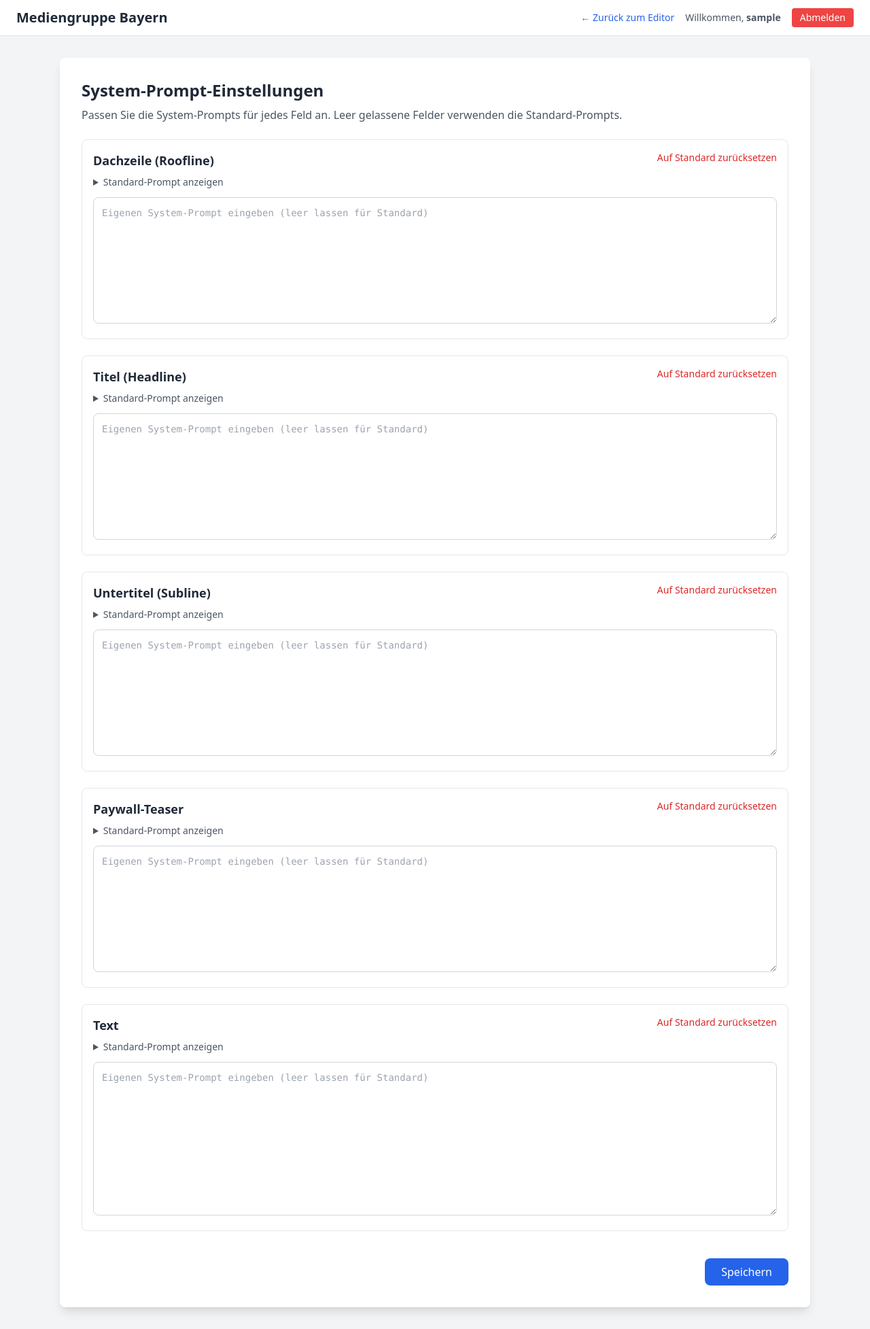
After one commit to Fierl/masterarbeit, a Flask app: page /settings/ in a window 1280 px wide. The commit adds this page. Shown: the whole page at 68% size. Run offline with Flask 3, Linux system fonts and the light colour scheme; the visitor is signed in with stand-in values (Sample User, id 1); some libraries are stand-ins or nearby versions.

Commit message:
Add settings functionality for custom system prompts; implement settings page and related JavaScript; update user model to support custom prompts

```diff
--- a/app.py
+++ b/app.py
@@ -5,6 +5,7 @@ from src.database import db
 from src.routes.articles import bp as articles_bp
 from src.routes.auth import bp as auth_bp
 from src.routes.chat import bp as chat_bp
+from src.routes.settings import settings_bp
 import src.models.User as _u
 import src.models.Article as _a
 import src.models.Chat as _c
@@ -31,6 +32,7 @@ def load_user(user_id):
 app.register_blueprint(articles_bp)
 app.register_blueprint(auth_bp)
 app.register_blueprint(chat_bp)
+app.register_blueprint(settings_bp)
 
 
 with app.app_context():
--- a/helper_scripts/create_user.py
+++ b/helper_scripts/create_user.py
@@ -9,8 +9,8 @@ import src.models.User as _u
 
 def create_user():
     with app.app_context():
-        username = "testuser"
-        raw_password = "password123"
+        username = "test"
+        raw_password = "test"
 
         if _u.User.query.filter_by(username=username).first():
             print("User already exists:", username)
--- a/src/routes/chat.py
+++ b/src/routes/chat.py
@@ -22,7 +22,7 @@ def generate_chat():
     if field_name not in ['headline', 'subline', 'roofline', 'text', 'teaser']:
         return jsonify({'error': 'Ungültiger field_name'}), 400
 
-    generated_content = generate_content(prompt, field_name=field_name, context=context)
+    generated_content = generate_content(prompt, field_name=field_name, context=context, user=current_user)
     chat = Chat(
         article_id=article_id,
         field_name=field_name,
--- /dev/null
+++ b/src/routes/settings.py
@@ -0,0 +1,91 @@
+from flask import Blueprint, request, jsonify, render_template
+from flask_login import login_required, current_user
+from src.database import db
+from src.prompts import SystemPrompts
+
+settings_bp = Blueprint('settings', __name__, url_prefix='/settings')
+
+
+@settings_bp.route('/')
+@login_required
+def settings_page():
+    return render_template('settings.html', username=current_user.username)
+
+
+@settings_bp.route('/api/system-prompts', methods=['GET'])
+@login_required
+def get_system_prompts():
+    custom_prompts = current_user.get_custom_prompts()
+
+    fields = ['roofline', 'headline', 'subline', 'teaser', 'text']
+    prompts = {}
+
+    for field in fields:
+        prompts[field] = {
+            'default': SystemPrompts.get_prompt(field),
+            'custom': custom_prompts.get(field, ''),
+            'using_custom': bool(custom_prompts.get(field))
+        }
+
+    return jsonify(prompts)
+
+
+@settings_bp.route('/api/system-prompts', methods=['POST'])
+@login_required
+def save_system_prompts():
+    try:
+        data = request.get_json()
+
+        if not data:
+            return jsonify({'error': 'Keine Daten übermittelt'}), 400
+
+        valid_fields = {'roofline', 'headline', 'subline', 'teaser', 'text'}
+        prompts_to_save = {}
+
+        for field, prompt_text in data.items():
+            if field not in valid_fields:
+                return jsonify({'error': f'Ungültiges Feld: {field}'}), 400
+
+            if prompt_text and prompt_text.strip():
+                prompts_to_save[field] = prompt_text.strip()
+
+        current_user.set_custom_prompts(prompts_to_save)
+        db.session.add(current_user)
+        db.session.commit()
+
+        return jsonify({
+            'message': 'System-Prompts erfolgreich gespeichert',
+            'saved_prompts': prompts_to_save
+        })
+
+    except Exception as e:
+        db.session.rollback()
+        return jsonify({'error': f'Fehler beim Speichern: {str(e)}'}), 500
+
+
+@settings_bp.route('/api/system-prompts/<field>', methods=['DELETE'])
+@login_required
+def delete_system_prompt(field):
+    try:
+        valid_fields = {'roofline', 'headline', 'subline', 'teaser', 'text'}
+
+        if field not in valid_fields:
+            return jsonify({'error': f'Ungültiges Feld: {field}'}), 400
+
+        prompts = current_user.get_custom_prompts()
+
+        if field in prompts:
+            del prompts[field]
+            current_user.set_custom_prompts(prompts)
+            db.session.commit()
+
+            return jsonify({
+                'message': f'Custom System-Prompt für {field} wurde gelöscht',
+                'field': field
+            })
+        else:
+            return jsonify({'message': f'Kein Custom System-Prompt für {field} vorhanden'}), 404
+
+    except Exception as e:
+        db.session.rollback()
+        return jsonify({'error': f'Fehler beim Löschen: {str(e)}'}), 500
--- a/src/services/article_service.py
+++ b/src/services/article_service.py
@@ -23,12 +23,10 @@ def get_articles(user_id=None):
     return articles
 
 def update_article(article_id, payload, user_id):
-    """Update an existing article"""
     article = Article.query.filter_by(id=article_id, user_id=user_id).first()
     if not article:
         return None
 
-    # Update fields if provided in payload
     if 'bulletpoints' in payload:
         article.bulletpoints = payload['bulletpoints']
     if 'roofline' in payload:
@@ -46,7 +44,6 @@ def update_article(article_id, payload, user_id):
     return article
 
 def hide_article(article_id, user_id):
-    """Soft delete an article by marking it as hidden"""
     article = Article.query.filter_by(id=article_id, user_id=user_id).first()
     if not article:
         return None
--- /dev/null
+++ b/static/js/settings.js
@@ -0,0 +1,165 @@
+// Settings page JavaScript
+let currentPrompts = {};
+
+// Load settings on page load
+document.addEventListener('DOMContentLoaded', async () => {
+  await loadSettings();
+
+  // Setup save button
+  const saveBtn = document.getElementById('saveBtn');
+  if (saveBtn) {
+    saveBtn.addEventListener('click', saveSettings);
+  }
+});
+
+async function loadSettings() {
+  const loadingIndicator = document.getElementById('loadingIndicator');
+  const settingsForm = document.getElementById('settingsForm');
+
+  try {
+    const response = await fetch('/settings/api/system-prompts');
+
+    if (!response.ok) {
+      throw new Error('Fehler beim Laden der Einstellungen');
+    }
+
+    const data = await response.json();
+    currentPrompts = data;
+
+    // Populate form with data
+    const fields = ['roofline', 'headline', 'subline', 'teaser', 'text'];
+
+    fields.forEach(field => {
+      const fieldData = data[field];
+
+      // Show default prompt
+      const defaultElement = document.getElementById(`default-${field}`);
+      if (defaultElement) {
+        defaultElement.textContent = fieldData.default;
+      }
+
+      // Show custom prompt if exists
+      const customElement = document.getElementById(`custom-${field}`);
+      if (customElement) {
+        customElement.value = fieldData.custom || '';
+      }
+    });
+
+    // Hide loading, show form
+    loadingIndicator.classList.add('hidden');
+    settingsForm.classList.remove('hidden');
+
+  } catch (error) {
+    console.error('Fehler beim Laden:', error);
+    showStatus('Fehler beim Laden der Einstellungen: ' + error.message, 'error');
+    loadingIndicator.classList.add('hidden');
+  }
+}
+
+async function saveSettings() {
+  const saveBtn = document.getElementById('saveBtn');
+  const originalText = saveBtn.textContent;
+
+  saveBtn.disabled = true;
+  saveBtn.textContent = 'Speichere...';
+
+  try {
+    const fields = ['roofline', 'headline', 'subline', 'teaser', 'text'];
+    const customPrompts = {};
+
+    fields.forEach(field => {
+      const customElement = document.getElementById(`custom-${field}`);
+      if (customElement && customElement.value.trim()) {
+        customPrompts[field] = customElement.value.trim();
+      }
+    });
+
+    const response = await fetch('/settings/api/system-prompts', {
+      method: 'POST',
+      headers: {
+        'Content-Type': 'application/json'
+      },
+      body: JSON.stringify(customPrompts)
+    });
+
+    if (!response.ok) {
+      const errorData = await response.json();
+      throw new Error(errorData.error || 'Fehler beim Speichern');
+    }
+
+    const result = await response.json();
+    showStatus('Einstellungen erfolgreich gespeichert!', 'success');
+
+    // Reload to get updated data
+    await loadSettings();
+
+  } catch (error) {
+    console.error('Fehler beim Speichern:', error);
+    showStatus('Fehler beim Speichern: ' + error.message, 'error');
+  } finally {
+    saveBtn.disabled = false;
+    saveBtn.textContent = originalText;
+  }
+}
+
+async function resetField(field) {
+  const confirmed = confirm(`Möchten Sie den Custom System-Prompt für "${getFieldLabel(field)}" wirklich zurücksetzen?`);
+
+  if (!confirmed) {
+    return;
+  }
+
+  try {
+    // Clear the textarea
+    const customElement = document.getElementById(`custom-${field}`);
+    if (customElement) {
+      customElement.value = '';
+    }
+
+    // Delete from backend if exists
+    const response = await fetch(`/settings/api/system-prompts/${field}`, {
+      method: 'DELETE'
+    });
+
+    // 404 is ok - means it didn't exist
+    if (!response.ok && response.status !== 404) {
+      const errorData = await response.json();
+      throw new Error(errorData.error || 'Fehler beim Zurücksetzen');
+    }
+
+    showStatus(`System-Prompt für "${getFieldLabel(field)}" wurde zurückgesetzt.`, 'success');
+
+  } catch (error) {
+    console.error('Fehler beim Zurücksetzen:', error);
+    showStatus('Fehler beim Zurücksetzen: ' + error.message, 'error');
+  }
+}
+
+function showStatus(message, type = 'info') {
+  const statusElement = document.getElementById('statusMessage');
+  if (!statusElement) return;
+
+  const bgColor = type === 'success' ? 'bg-green-50 text-green-800 border-green-200' :
+                  type === 'error' ? 'bg-red-50 text-red-800 border-red-200' :
+                  'bg-blue-50 text-blue-800 border-blue-200';
+
+  statusElement.className = `p-4 rounded-lg border ${bgColor}`;
+  statusElement.textContent = message;
+  statusElement.classList.remove('hidden');
+
+  // Auto-hide after 5 seconds
+  setTimeout(() => {
+    statusElement.classList.add('hidden');
+  }, 5000);
+}
+
+function getFieldLabel(field) {
+  const labels = {
+    'roofline': 'Dachzeile',
+    'headline': 'Titel',
+    'subline': 'Untertitel',
+    'teaser': 'Paywall-Teaser',
+    'text': 'Text'
+  };
+  return labels[field] || field;
+}
--- a/templates/create.html
+++ b/templates/create.html
@@ -13,6 +13,10 @@
     <div class="flex justify-between items-center">
       <h1 class="text-xl font-semibold text-gray-800">Mediengruppe Bayern</h1>
       <div class="flex items-center space-x-4">
+        <a href="{{ url_for('settings.settings_page') }}"
+           class="text-sm text-blue-600 hover:text-blue-800">
+          Einstellungen
+        </a>
         <span class="text-sm text-gray-600">Willkommen, <strong>{{ username }}</strong></span>
         <a href="{{ url_for('auth.logout') }}"
            class="text-sm bg-red-500 hover:bg-red-600 text-white px-3 py-1 rounded transition">
--- /dev/null
+++ b/templates/settings.html
@@ -0,0 +1,146 @@
+<!DOCTYPE html>
+<html lang="de">
+<head>
+  <meta charset="UTF-8">
+  <meta name="viewport" content="width=device-width, initial-scale=1.0">
+  <title>Einstellungen - System-Prompts</title>
+  <link rel="icon" type="image/svg+xml" href="{{ url_for('static', filename='Uni_Passau-Logo.svg') }}">
+  <script src="https://cdn.tailwindcss.com"></script>
+</head>
+<body class="bg-gray-100 text-gray-800">
+
+  <header class="bg-white border-b border-gray-200 px-6 py-3">
+    <div class="flex justify-between items-center">
+      <h1 class="text-xl font-semibold text-gray-800">Mediengruppe Bayern</h1>
+      <div class="flex items-center space-x-4">
+        <a href="/" class="text-sm text-blue-600 hover:text-blue-800">← Zurück zum Editor</a>
+        <span class="text-sm text-gray-600">Willkommen, <strong>{{ username }}</strong></span>
+        <a href="{{ url_for('auth.logout') }}"
+           class="text-sm bg-red-500 hover:bg-red-600 text-white px-3 py-1 rounded transition">
+          Abmelden
+        </a>
+      </div>
+    </div>
+  </header>
+
+  <div class="max-w-6xl mx-auto py-8 px-6">
+    <div class="bg-white rounded-lg shadow-lg p-8">
+      <h2 class="text-2xl font-bold mb-2">System-Prompt-Einstellungen</h2>
+      <p class="text-gray-600 mb-6">
+        Passen Sie die System-Prompts für jedes Feld an. Leer gelassene Felder verwenden die Standard-Prompts.
+      </p>
+
+      <div id="loadingIndicator" class="text-center py-8">
+        <div class="inline-block animate-spin rounded-full h-8 w-8 border-b-2 border-blue-600"></div>
+        <p class="mt-2 text-gray-600">Lade Einstellungen...</p>
+      </div>
+
+      <div id="settingsForm" class="hidden space-y-6">
+        <!-- Roofline -->
+        <div class="border rounded-lg p-4">
+          <div class="flex justify-between items-start mb-2">
+            <h3 class="text-lg font-semibold">Dachzeile (Roofline)</h3>
+            <button onclick="resetField('roofline')" class="text-sm text-red-600 hover:text-red-800">
+              Auf Standard zurücksetzen
+            </button>
+          </div>
+          <details class="mb-3">
+            <summary class="cursor-pointer text-sm text-gray-600 hover:text-gray-800">Standard-Prompt anzeigen</summary>
+            <div class="mt-2 p-3 bg-gray-50 rounded text-sm whitespace-pre-wrap" id="default-roofline"></div>
+          </details>
+          <textarea id="custom-roofline"
+                    class="w-full border border-gray-300 rounded-lg p-3 focus:ring-2 focus:ring-blue-500 focus:border-blue-500 font-mono text-sm"
+                    rows="8"
+                    placeholder="Eigenen System-Prompt eingeben (leer lassen für Standard)"></textarea>
+        </div>
+
+        <!-- Headline -->
+        <div class="border rounded-lg p-4">
+          <div class="flex justify-between items-start mb-2">
+            <h3 class="text-lg font-semibold">Titel (Headline)</h3>
+            <button onclick="resetField('headline')" class="text-sm text-red-600 hover:text-red-800">
+              Auf Standard zurücksetzen
+            </button>
+          </div>
+          <details class="mb-3">
+            <summary class="cursor-pointer text-sm text-gray-600 hover:text-gray-800">Standard-Prompt anzeigen</summary>
+            <div class="mt-2 p-3 bg-gray-50 rounded text-sm whitespace-pre-wrap" id="default-headline"></div>
+          </details>
+          <textarea id="custom-headline"
+                    class="w-full border border-gray-300 rounded-lg p-3 focus:ring-2 focus:ring-blue-500 focus:border-blue-500 font-mono text-sm"
+                    rows="8"
+                    placeholder="Eigenen System-Prompt eingeben (leer lassen für Standard)"></textarea>
+        </div>
+
+        <!-- Subline -->
+        <div class="border rounded-lg p-4">
+          <div class="flex justify-between items-start mb-2">
+            <h3 class="text-lg font-semibold">Untertitel (Subline)</h3>
+            <button onclick="resetField('subline')" class="text-sm text-red-600 hover:text-red-800">
+              Auf Standard zurücksetzen
+            </button>
+          </div>
+          <details class="mb-3">
+            <summary class="cursor-pointer text-sm text-gray-600 hover:text-gray-800">Standard-Prompt anzeigen</summary>
+            <div class="mt-2 p-3 bg-gray-50 rounded text-sm whitespace-pre-wrap" id="default-subline"></div>
+          </details>
+          <textarea id="custom-subline"
+                    class="w-full border border-gray-300 rounded-lg p-3 focus:ring-2 focus:ring-blue-500 focus:border-blue-500 font-mono text-sm"
+                    rows="8"
+                    placeholder="Eigenen System-Prompt eingeben (leer lassen für Standard)"></textarea>
+        </div>
+
+        <!-- Teaser -->
+        <div class="border rounded-lg p-4">
+          <div class="flex justify-between items-start mb-2">
+            <h3 class="text-lg font-semibold">Paywall-Teaser</h3>
+            <button onclick="resetField('teaser')" class="text-sm text-red-600 hover:text-red-800">
+              Auf Standard zurücksetzen
+            </button>
+          </div>
+          <details class="mb-3">
+            <summary class="cursor-pointer text-sm text-gray-600 hover:text-gray-800">Standard-Prompt anzeigen</summary>
+            <div class="mt-2 p-3 bg-gray-50 rounded text-sm whitespace-pre-wrap" id="default-teaser"></div>
+          </details>
+          <textarea id="custom-teaser"
+                    class="w-full border border-gray-300 rounded-lg p-3 focus:ring-2 focus:ring-blue-500 focus:border-blue-500 font-mono text-sm"
+                    rows="8"
+                    placeholder="Eigenen System-Prompt eingeben (leer lassen für Standard)"></textarea>
+        </div>
+
+        <!-- Text -->
+        <div class="border rounded-lg p-4">
+          <div class="flex justify-between items-start mb-2">
+            <h3 class="text-lg font-semibold">Text</h3>
+            <button onclick="resetField('text')" class="text-sm text-red-600 hover:text-red-800">
+              Auf Standard zurücksetzen
+            </button>
+          </div>
+          <details class="mb-3">
+            <summary class="cursor-pointer text-sm text-gray-600 hover:text-gray-800">Standard-Prompt anzeigen</summary>
+            <div class="mt-2 p-3 bg-gray-50 rounded text-sm whitespace-pre-wrap" id="default-text"></div>
+          </details>
+          <textarea id="custom-text"
+                    class="w-full border border-gray-300 rounded-lg p-3 focus:ring-2 focus:ring-blue-500 focus:border-blue-500 font-mono text-sm"
+                    rows="10"
+                    placeholder="Eigenen System-Prompt eingeben (leer lassen für Standard)"></textarea>
+        </div>
+
+        <!-- Save Button -->
+        <div class="flex justify-end space-x-4 pt-4">
+          <button id="saveBtn"
+                  class="bg-blue-600 hover:bg-blue-700 text-white px-6 py-2 rounded-lg transition font-medium">
+            Speichern
+          </button>
+        </div>
+
+        <!-- Status Messages -->
+        <div id="statusMessage" class="hidden mt-4"></div>
+      </div>
+    </div>
+  </div>
+
+  <script src="{{ url_for('static', filename='js/settings.js') }}"></script>
+
+</body>
+</html>
```
Also changed, not shown: src/models/User.py (+26 -0 lines), src/services/generation_service.py (+11 -2 lines), test_custom_prompts.py (added, +36 -0 lines), readme.md.
